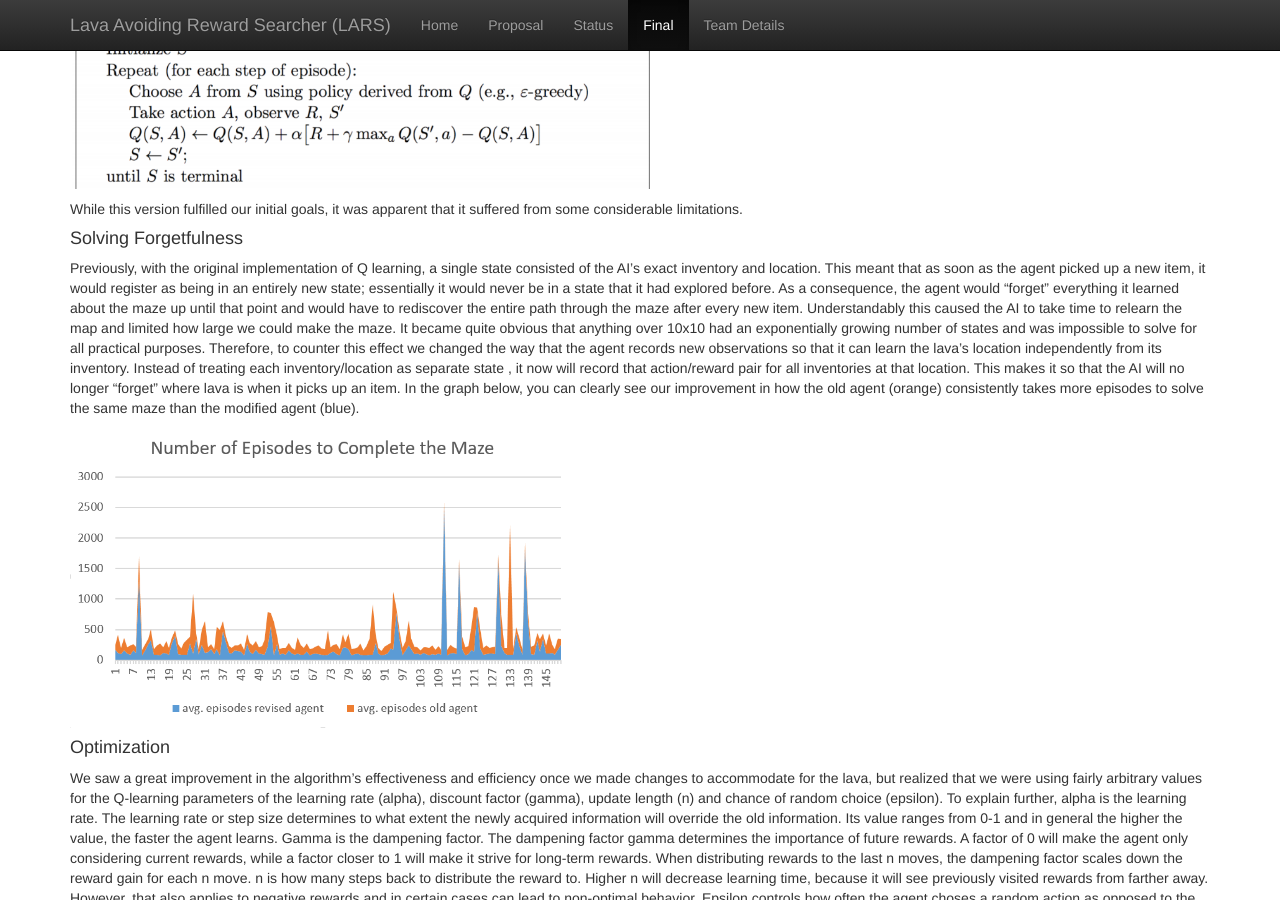
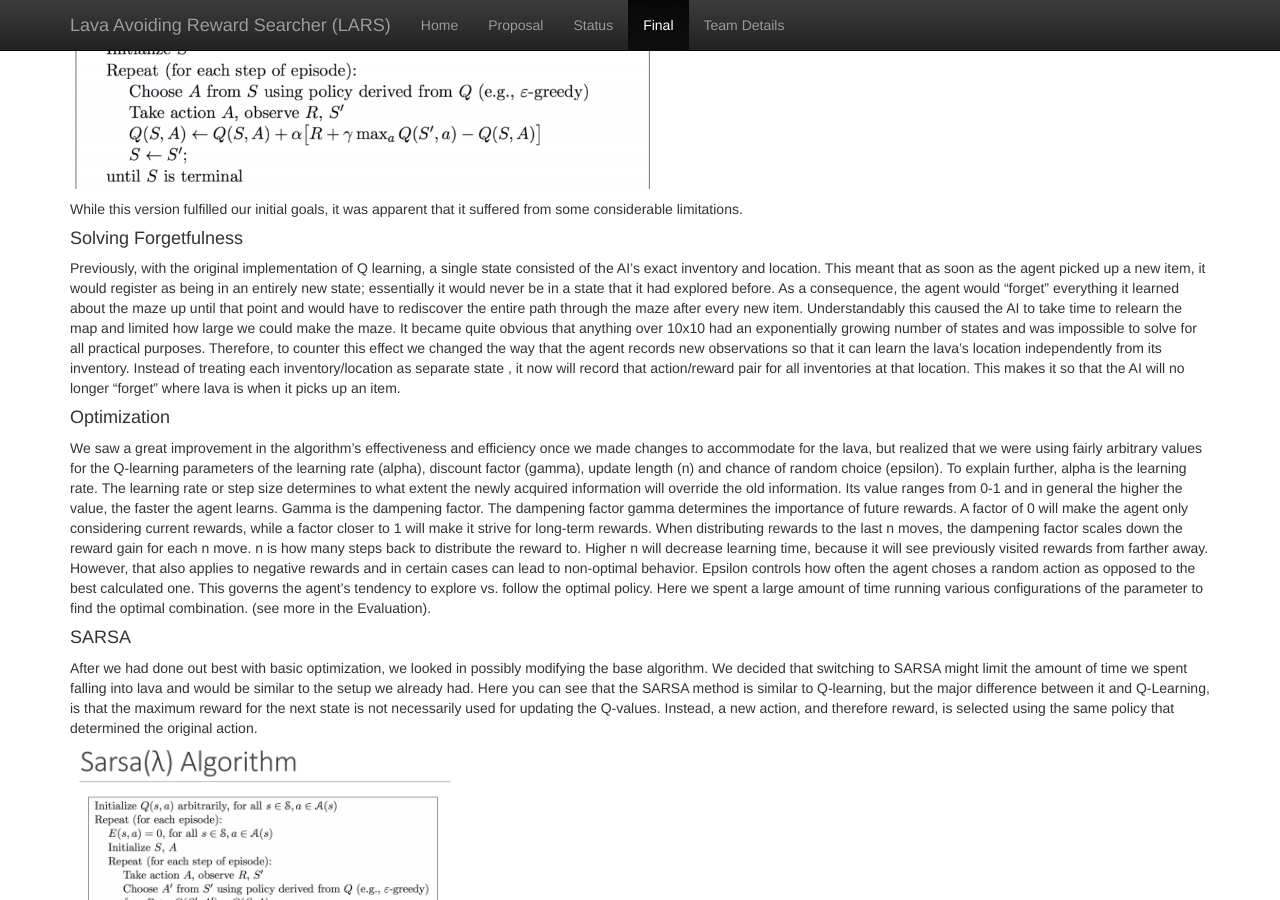
Before and after one commit to Frozen-Herring/CS-175, a Jekyll site: the page built from docs/final.md, in a window 1280 px wide and 900 px high, scrolled down 2199 px. Built offline with Jekyll 4.4.1, drawn with Linux system fonts in a browser that asks for light colours.

Commit message:
removed troublesome pic

```diff
--- a/docs/final.md
+++ b/docs/final.md
@@ -47,9 +47,7 @@ While this version fulfilled our initial goals, it was apparent that it suffered
 
 
 #### Solving Forgetfulness
-Previously, with the original implementation of Q learning, a single state consisted of the AI’s exact inventory and location. This meant that as soon as the agent picked up a new item, it would register as being in an entirely new state; essentially it would never be in a state that it had explored before. As a consequence, the agent would “forget” everything it learned about the maze up until that point and would have to rediscover the entire path through the maze after every new item.  Understandably this caused the AI to take time to relearn the map and limited how large we could make the maze. It became quite obvious that anything over 10x10 had an exponentially growing number of states and was impossible to solve for all practical purposes. Therefore, to counter this effect we changed the way that the agent records new observations so that it can learn the lava’s location independently from its inventory. Instead of treating each inventory/location as separate state , it now will record that action/reward pair for all inventories at that location. This makes it so that the AI will no longer “forget” where lava is when it picks up an item. In the graph below, you can clearly see our improvement in how the old agent (orange) consistently takes more episodes to solve the same maze than the modified agent (blue).
-
-![](oldVSrevised.PNG){:height="300px" :width="450px"}
+Previously, with the original implementation of Q learning, a single state consisted of the AI’s exact inventory and location. This meant that as soon as the agent picked up a new item, it would register as being in an entirely new state; essentially it would never be in a state that it had explored before. As a consequence, the agent would “forget” everything it learned about the maze up until that point and would have to rediscover the entire path through the maze after every new item.  Understandably this caused the AI to take time to relearn the map and limited how large we could make the maze. It became quite obvious that anything over 10x10 had an exponentially growing number of states and was impossible to solve for all practical purposes. Therefore, to counter this effect we changed the way that the agent records new observations so that it can learn the lava’s location independently from its inventory. Instead of treating each inventory/location as separate state , it now will record that action/reward pair for all inventories at that location. This makes it so that the AI will no longer “forget” where lava is when it picks up an item.
 
 
 #### Optimization
```
